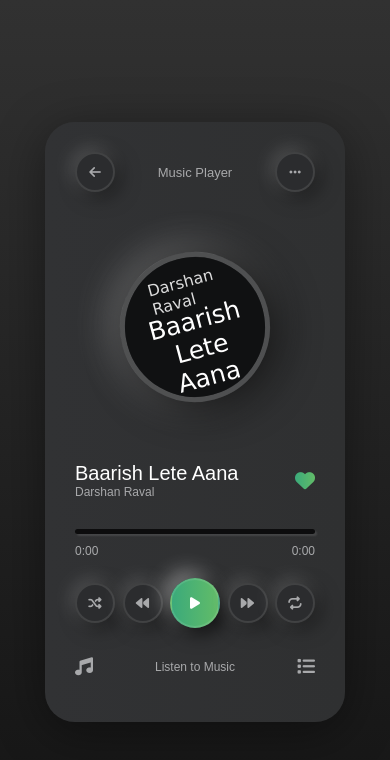
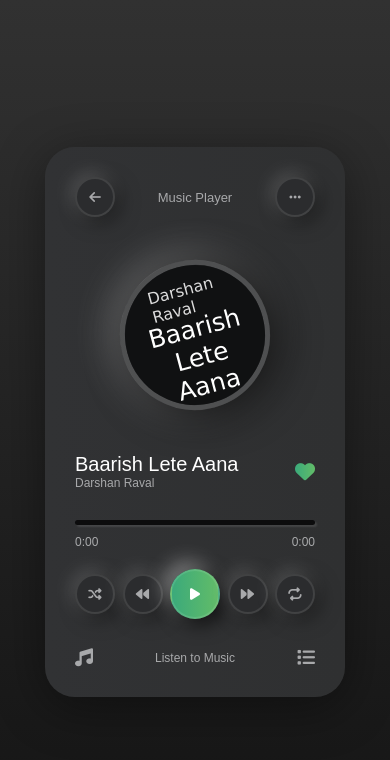
Before and after one commit to Aryan-Garg-dev/Test, a plain HTML site: page index.html in a window 390 px wide. Drawn offline with Linux system fonts and the light colour scheme; a web font is replaced by a local one.

Commit message:
Update styles.css

```diff
--- a/styles.css
+++ b/styles.css
@@ -216,10 +216,3 @@
     font-size: 1.2rem;
     color: #a8a9ab;
 }
-
-@media (max-width: 640px) {
-    .player {
-        width: 30rem;
-        height: 60rem;
-    }
-}
```
